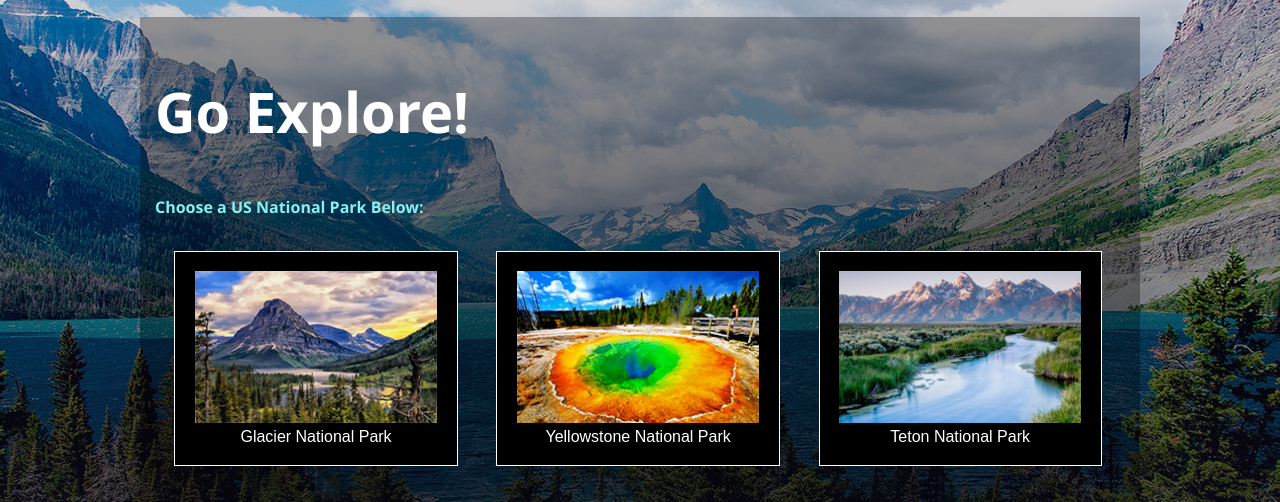
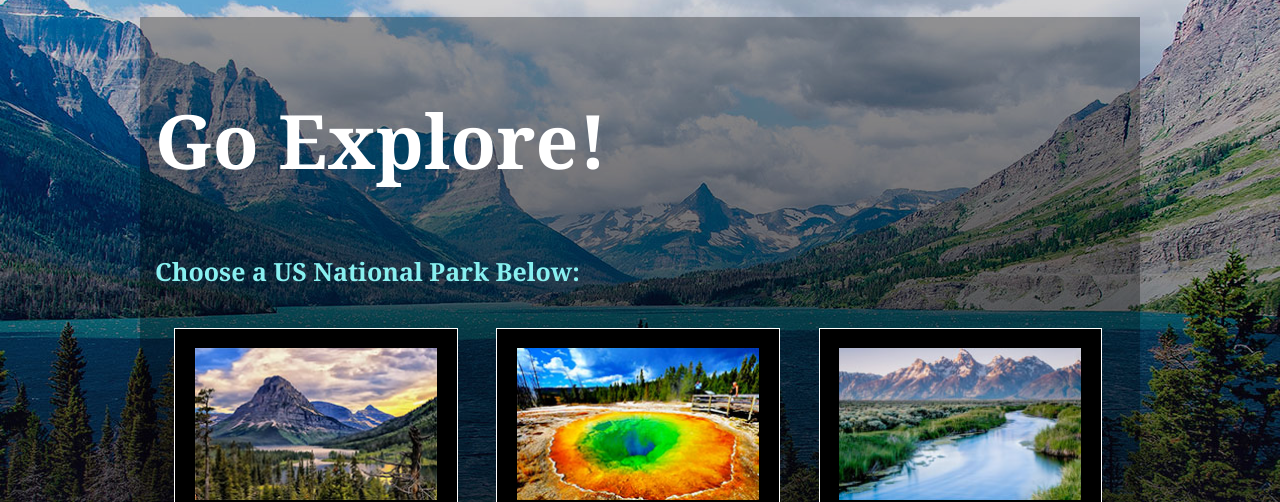
Before and after one commit to cwdatlas/WebDesign, a plain HTML site: page Explore Original/explore.html in a window 1280 px wide. Shown: the part 292-794 px from the top of the page. Drawn offline with Linux system fonts and the light colour scheme.

Commit message:
finished explore project

```diff
--- a/Explore Original/explore.css
+++ b/Explore Original/explore.css
@@ -14,18 +14,22 @@ html, body {
 
 h1{
 	color: white;
-	font-size: 350%;
+	font-size: 75px;
 	font-family:
 	padding: none;
 	margin:none;
+	font-family: Georgia, serif;
+	text-indent: none;
 
 }
 h2{
 	color: rgb(136,240,240);
-	font-size: 100%;
+	font-size: 25px;
 	font-family:
 	padding: none;
 	margin:none;
+	font-family: Georgia, serif;
+	text-indent: none;
 }
 header {
 	clear: both;
```
Also changed, not shown: Explore Original/explore.html (+1 -0 lines).
